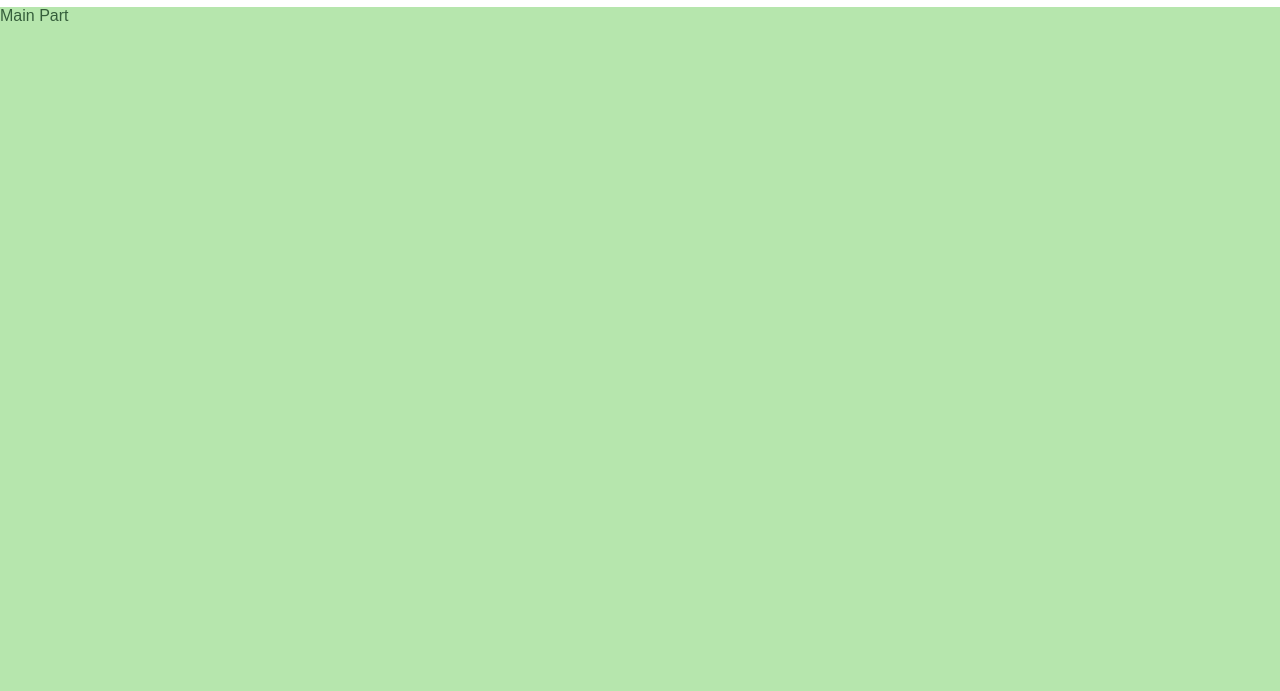
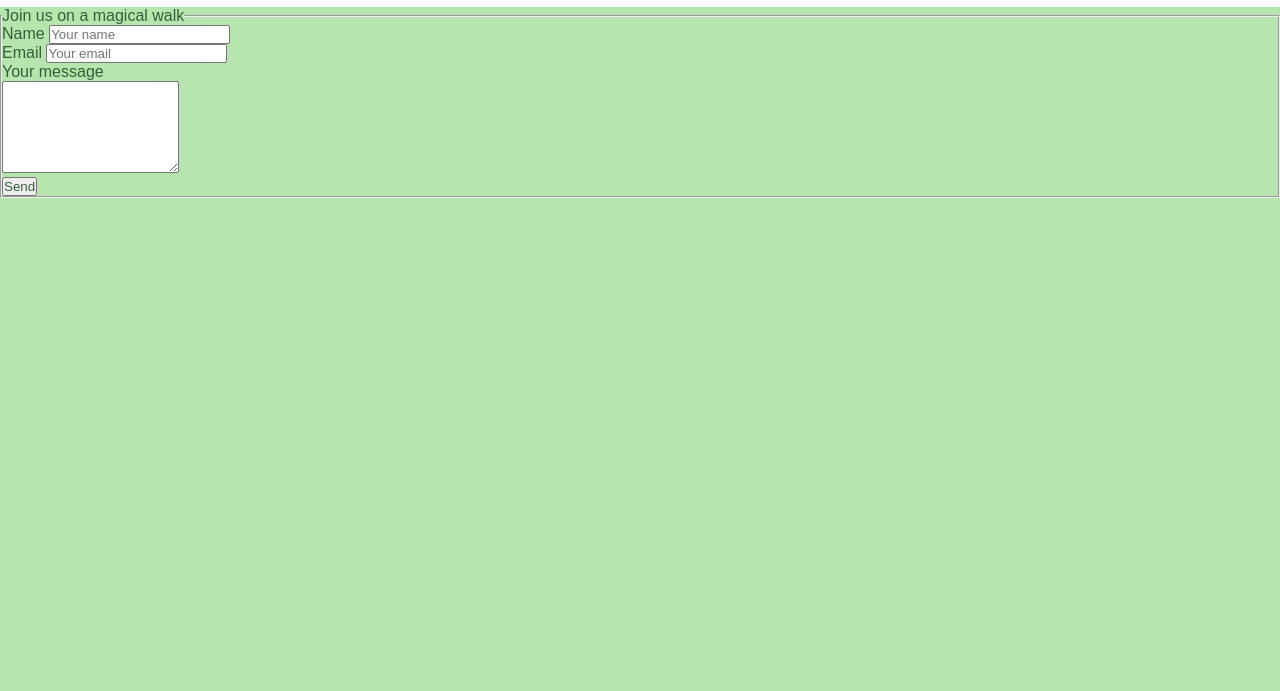
Before and after one commit to Ms-Marie/magic-gardens, a plain HTML site: page contact.html in a window 1280 px wide. Shown: the part 40-731 px from the top of the page. Drawn offline with Linux system fonts and the light colour scheme; a web font is replaced by a local one.

Commit message:
Add html form for contact screen

```diff
--- a/contact.html
+++ b/contact.html
@@ -38,7 +38,38 @@
     </header>
 
     <!-- Main part -->
-    <main>Main Part</main>
+    <main>
+
+    <section>
+
+        <fieldset>
+            <legend>Join us on a magical walk</legend>
+
+            <div>
+                <label for="name-field">Name</label>
+                <input id="name-field" type="text" name="full_name" placeholder="Your name" required>
+            </div>
+            <div>
+                <label for="email-field">Email</label>
+                <input id="email-field" type="email" name="email" placeholder="Your email" required>
+            </div>
+
+            <div>
+            <label for="Message" class="fcf-label">Your message</label>
+            <div class="fcf-input-group">
+            <textarea
+            id="Message" name="Message" class="fcf-form-control" rows="6" maxlength="3000" required>
+            </textarea>
+            </div>
+
+            <div class="fcf-form-group">
+                <button type="submit" id="fcf-button" class="fcf-btn fcf-btn-primary fcf-btn-lg fcf-btn-block">Send</button>
+            </div>
+
+
+    </section>
+
+    </main>
 
     <!-- Footer -->
 
```
Also changed, not shown: index.html (+11 -1 lines), magic-walks.html (+4 -2 lines).
